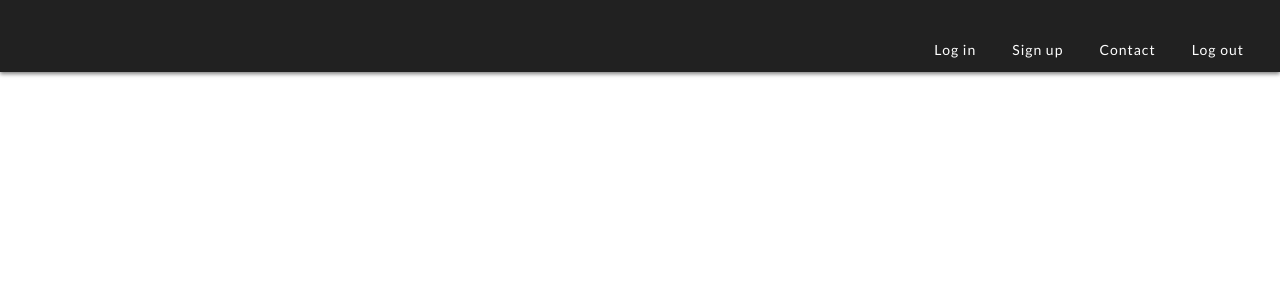
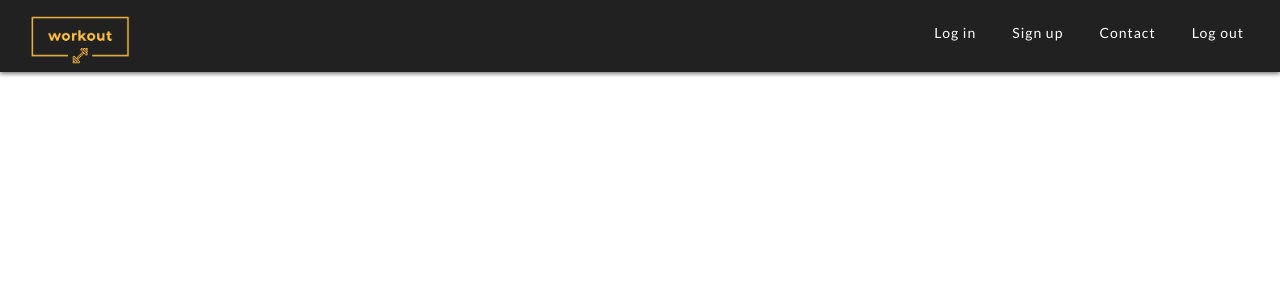
Before and after one commit to pixcelo/workout, a PHP site: page /profile.php in a window 1280 px wide. Shown: the top 300 px of the page. Run offline with PHP 8.4, Linux system fonts and the light colour scheme.

Commit message:
modified header

```diff
--- a/assets/css/style.css
+++ b/assets/css/style.css
@@ -15,6 +15,8 @@ body {
 }
 
 .headerContainer {
+  display: flex;
+  justify-content: space-between;
   height: 72px;
   width: 100%;
   top: 0;
@@ -40,6 +42,11 @@ body {
 .headerContainer nav ul li a {
   color: #fff;
   text-decoration: none;
+}
+
+.logo {
+  width: 100px;
+  padding: 15px 0 15px 30px;
 }
 
 .container {
--- a/index.php
+++ b/index.php
@@ -37,7 +37,7 @@
   <header class="headerContainer show">
 
     <div>
-        <img src="" class="" alt="">
+        <a href="index.php"><img src="assets/images/icons/logo_transparent.png" class="logo" alt="logo"></a>
     </div>
 
     <nav>
--- a/login.php
+++ b/login.php
@@ -30,8 +30,8 @@
 
   <header class="headerContainer">
 
-    <div>
-          <img src="" class="" alt="">
+  <div>
+        <a href="index.php"><img src="assets/images/icons/logo_transparent.png" class="logo" alt="logo"></a>
     </div>
 
     <nav>
--- a/profile.php
+++ b/profile.php
@@ -36,8 +36,8 @@
 
   <header class="headerContainer show">
 
-    <div>
-        <img src="" class="" alt="">
+  <div>
+        <a href="index.php"><img src="assets/images/icons/logo_transparent.png" class="logo" alt="logo"></a>
     </div>
 
     <nav>
--- a/register.php
+++ b/register.php
@@ -30,8 +30,8 @@
 
   <header class="headerContainer">
 
-    <div>
-          <img src="" class="" alt="">
+  <div>
+        <a href="index.php"><img src="assets/images/icons/logo_transparent.png" class="logo" alt="logo"></a>
     </div>
 
     <nav>
```
Also changed, not shown: assets/images/icons/logo_transparent.png (added).
